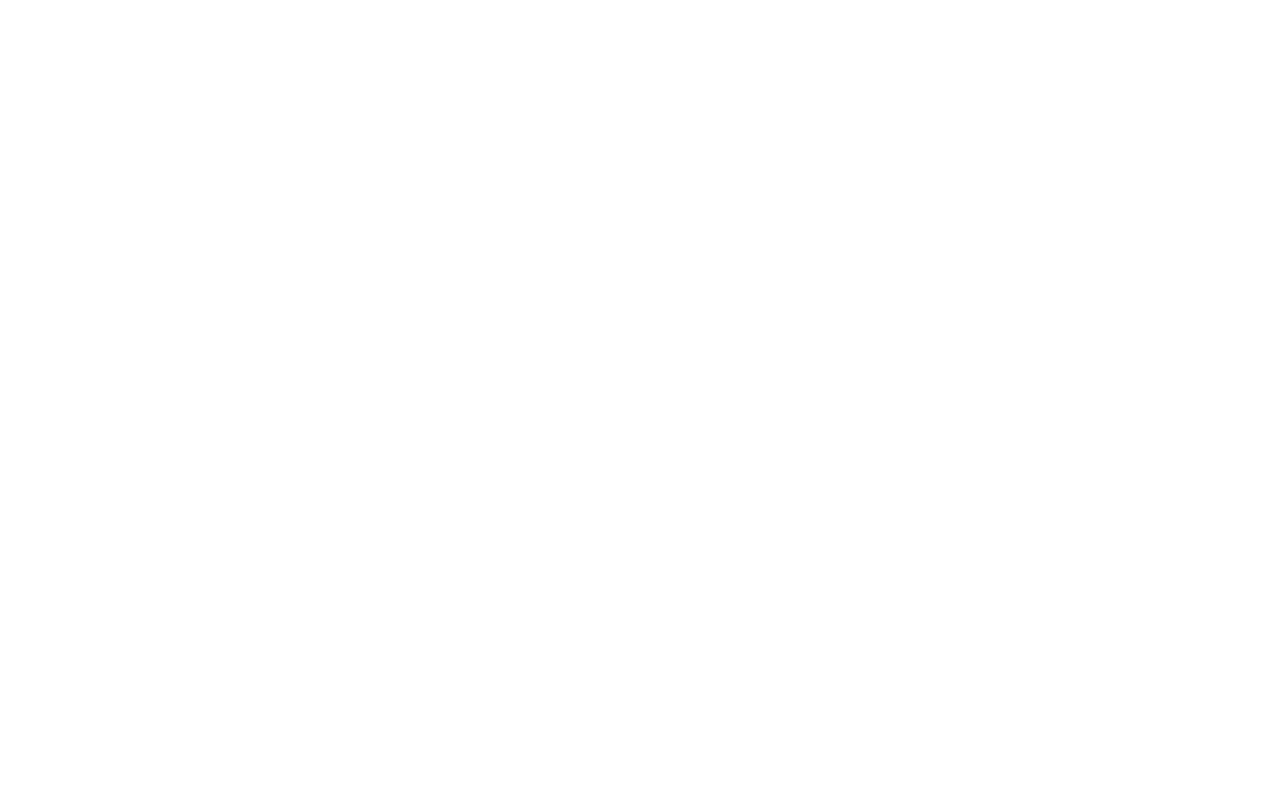
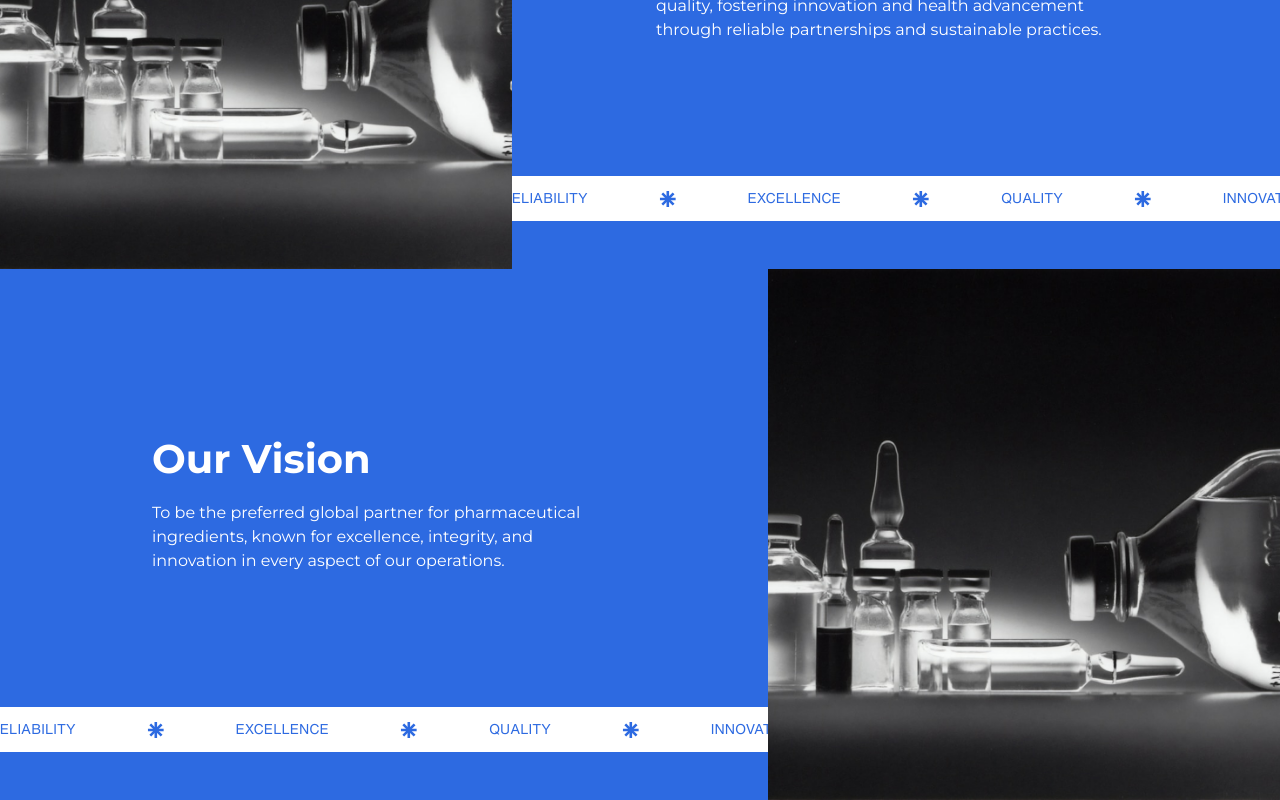
Before and after one commit to syed-muheed/WildCure, a Next.js app: page /aboutus in a window 1280 px wide. Shown: the part 1862-2662 px from the top of the page. Before the commit the page ends 1600 px from the top, so only its background shows below. Built offline with nearby package versions, Linux system fonts and the light colour scheme.

Commit message:
about us prgress

```diff
--- a/app/aboutus/page.js
+++ b/app/aboutus/page.js
@@ -1,3 +1,4 @@
+import Mvision from '@/sections/aboutus/mvision'
 import Ourstory from '@/sections/aboutus/ourstory'
 import Pharma from '@/sections/aboutus/pharma'
 import React from 'react'
@@ -7,6 +8,7 @@
     <div>
       <Ourstory/>
       <Pharma/>
+      <Mvision/>
     </div>
   )
 }
--- /dev/null
+++ b/components/crazymarquee2.js
@@ -0,0 +1,110 @@
+import Smolstar from "@/public/icons/smolstar";
+import React from "react";
+import Marquee from "react-fast-marquee";
+
+const Crazymarquee2 = () => {
+  return (
+    <div className=" w-full bg-white py-3  ">
+      <Marquee speed={170}>
+        <div className=" px-9 font-helvetica text-[#2D6AE1] text-[14px] uppercase ">
+          RELIABILITY
+        </div>
+        <div className=" px-9 font-helvetica text-[#2D6AE1] text-[14px] uppercase ">
+          <Smolstar color={"#2D6AE1"} />
+        </div>
+        <div className=" px-9 font-helvetica text-[#2D6AE1] text-[14px] uppercase ">
+          EXCELLENCE
+        </div>
+        <div className=" px-9 font-helvetica text-[#2D6AE1] text-[14px] uppercase ">
+          <Smolstar color={"#2D6AE1"} />
+        </div>
+        <div className=" px-9 font-helvetica text-[#2D6AE1] text-[14px] uppercase ">
+          QUALITY
+        </div>
+        <div className=" px-9 font-helvetica text-[#2D6AE1] text-[14px] uppercase ">
+          <Smolstar color={"#2D6AE1"} />
+        </div>
+        <div className=" px-9 font-helvetica text-[#2D6AE1] text-[14px] uppercase ">
+          INNOVATION
+        </div>
+        <div className=" px-9 font-helvetica text-[#2D6AE1] text-[14px] uppercase ">
+          <Smolstar color={"#2D6AE1"} />
+        </div>
+        <div className=" px-9 font-helvetica text-[#2D6AE1] text-[14px] uppercase ">
+          RELIABILITY
+        </div>
+        <div className=" px-9 font-helvetica text-[#2D6AE1] text-[14px] uppercase ">
+          <Smolstar color={"#2D6AE1"} />
+        </div>
+        <div className=" px-9 font-helvetica text-[#2D6AE1] text-[14px] uppercase ">
+          EXCELLENCE
+        </div>
+        <div className=" px-9 font-helvetica text-[#2D6AE1] text-[14px] uppercase ">
+          <Smolstar color={"#2D6AE1"} />
+        </div>
+        <div className=" px-9 font-helvetica text-[#2D6AE1] text-[14px] uppercase ">
+          QUALITY
+        </div>
+        <div className=" px-9 font-helvetica text-[#2D6AE1] text-[14px] uppercase ">
+          <Smolstar color={"#2D6AE1"} />
+        </div>
+        <div className=" px-9 font-helvetica text-[#2D6AE1] text-[14px] uppercase ">
+          INNOVATION
+        </div>
+        <div className=" px-9 font-helvetica text-[#2D6AE1] text-[14px] uppercase ">
+          <Smolstar color={"#2D6AE1"} />
+        </div>
+        <div className=" px-9 font-helvetica text-[#2D6AE1] text-[14px] uppercase ">
+          RELIABILITY
+        </div>
+        <div className=" px-9 font-helvetica text-[#2D6AE1] text-[14px] uppercase ">
+          <Smolstar color={"#2D6AE1"} />
+        </div>
+        <div className=" px-9 font-helvetica text-[#2D6AE1] text-[14px] uppercase ">
+          EXCELLENCE
+        </div>
+        <div className=" px-9 font-helvetica text-[#2D6AE1] text-[14px] uppercase ">
+          <Smolstar color={"#2D6AE1"} />
+        </div>
+        <div className=" px-9 font-helvetica text-[#2D6AE1] text-[14px] uppercase ">
+          QUALITY
+        </div>
+        <div className=" px-9 font-helvetica text-[#2D6AE1] text-[14px] uppercase ">
+          <Smolstar color={"#2D6AE1"} />
+        </div>
+        <div className=" px-9 font-helvetica text-[#2D6AE1] text-[14px] uppercase ">
+          INNOVATION
+        </div>
+        <div className=" px-9 font-helvetica text-[#2D6AE1] text-[14px] uppercase ">
+          <Smolstar color={"#2D6AE1"} />
+        </div>
+        <div className=" px-9 font-helvetica text-[#2D6AE1] text-[14px] uppercase ">
+          RELIABILITY
+        </div>
+        <div className=" px-9 font-helvetica text-[#2D6AE1] text-[14px] uppercase ">
+          <Smolstar color={"#2D6AE1"} />
+        </div>
+        <div className=" px-9 font-helvetica text-[#2D6AE1] text-[14px] uppercase ">
+          EXCELLENCE
+        </div>
+        <div className=" px-9 font-helvetica text-[#2D6AE1] text-[14px] uppercase ">
+          <Smolstar color={"#2D6AE1"} />
+        </div>
+        <div className=" px-9 font-helvetica text-[#2D6AE1] text-[14px] uppercase ">
+          QUALITY
+        </div>
+        <div className=" px-9 font-helvetica text-[#2D6AE1] text-[14px] uppercase ">
+          <Smolstar color={"#2D6AE1"} />
+        </div>
+        <div className=" px-9 font-helvetica text-[#2D6AE1] text-[14px] uppercase ">
+          INNOVATION
+        </div>
+        <div className=" px-9 font-helvetica text-[#2D6AE1] text-[14px] uppercase ">
+          <Smolstar color={"#2D6AE1"} />
+        </div>
+      </Marquee>
+    </div>
+  );
+};
+
+export default Crazymarquee2;
--- a/public/icons/smolstar.js
+++ b/public/icons/smolstar.js
@@ -1,6 +1,6 @@
 import React from "react";
 
-const Smolstar = () => {
+const Smolstar = ({color}) => {
   return (
     <div>
       <svg
@@ -10,18 +10,18 @@
         fill="none"
         xmlns="http://www.w3.org/2000/svg"
       >
-        <path d="M6.70968 0H9.29032V16H6.70968V0Z" fill="white" />
+        <path d="M6.70968 0H9.29032V16H6.70968V0Z" fill={color ? color:"white"} />
         <path
           d="M12.8621 1.43095L14.6869 3.25574L3.37318 14.5694L1.54839 12.7447L12.8621 1.43095Z"
-          fill="white"
+          fill={color ? color:"white"}
         />
         <path
           d="M16 6.70968V9.29032L0 9.29032L1.12804e-07 6.70968L16 6.70968Z"
-          fill="white"
+          fill={color ? color:"white"}
         />
         <path
           d="M14.6869 12.7447L12.8621 14.5694L1.5484 3.25574L3.37319 1.43095L14.6869 12.7447Z"
-          fill="white"
+          fill={color ? color:"white"}
         />
       </svg>
     </div>
--- /dev/null
+++ b/sections/aboutus/mvision.js
@@ -0,0 +1,39 @@
+import React from 'react'
+import Image from 'next/image'
+import src from "@/public/images/mvision.png"
+import Crazymarquee2 from '@/components/crazymarquee2'
+
+
+const Mvision = () => {
+  return (
+    <div className=' bg-[#2D6AE1]'>
+      <div className='flex'>
+        <div className='w-[40%]'>
+            <Image className=' w-full h-full object-cover' src={src} alt="mission"/>
+        </div>
+        <div className='w-[60%] text-white flex flex-col justify-between pt-[10rem] pb-[3rem] font-monserrat'>
+            <div className='w-[30rem] mx-auto space-y-3'>
+                <div className='text-[2.5rem] font-bold'>Our Mission</div>
+                <div className=''>To deliver pharmaceutical ingredients of uncompromising quality, fostering innovation and health advancement through reliable partnerships and sustainable practices.</div>
+            </div>
+            <Crazymarquee2/>
+        </div>
+      </div>
+      <div className='flex'>
+
+        <div className='w-[60%] text-white flex flex-col justify-between pt-[10rem] pb-[3rem] font-monserrat'>
+            <div className='w-[29rem] mx-auto space-y-3'>
+                <div className='text-[2.5rem] font-bold'>Our Vision</div>
+                <div className=''>To be the preferred global partner for pharmaceutical ingredients, known for excellence, integrity, and innovation in every aspect of our operations.</div>
+            </div>
+            <Crazymarquee2/>
+        </div>
+        <div className='w-[40%]'>
+            <Image className=' w-full h-full object-cover' src={src} alt="vision"/>
+        </div>
+      </div>
+    </div>
+  )
+}
+
+export default Mvision
```
Also changed, not shown: public/images/mvision.png (added).
